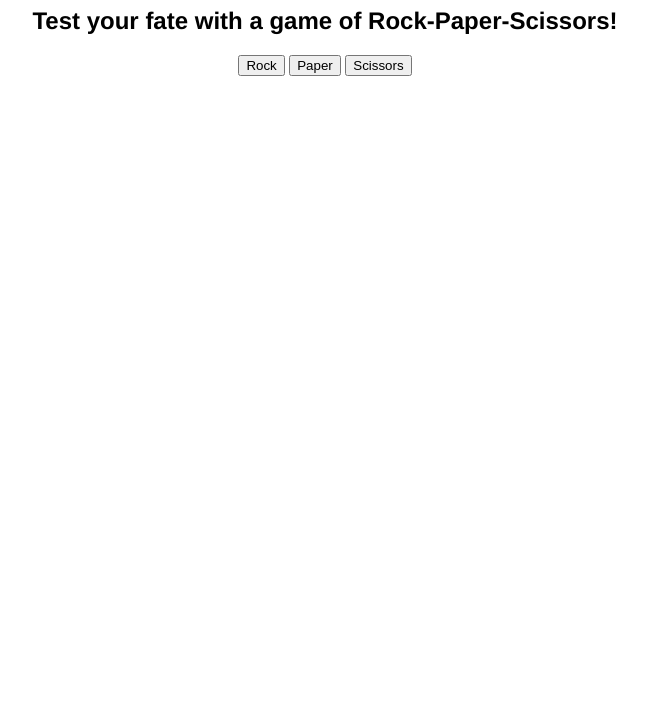
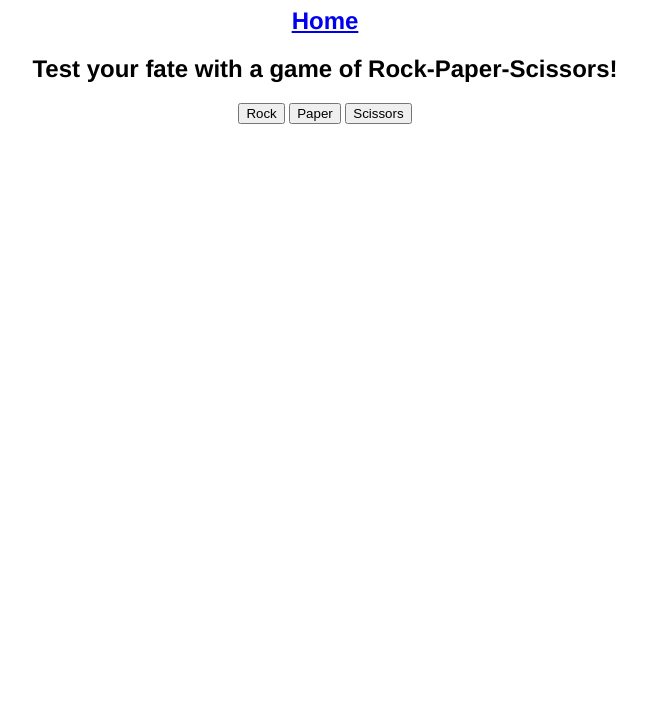
Before and after one commit to gabaci72/Rock-Paper-Scissors-NodeJS, a website: page index.html in a window 1280 px wide. Shown: the part 73-800 px from the top of the page, without its empty margins (315-962 px from the left). Drawn offline with Linux system fonts and the light colour scheme.

Commit message:
Home link adding

```diff
--- a/index.html
+++ b/index.html
@@ -15,6 +15,7 @@
 
 <body>
     <h1 id='title'>Welcome Stranger</h1>
+    <h2><a href='https://gabaci72.github.io/gabaci/'>Home</a></h2>
     <h2>Test your fate with a game of Rock-Paper-Scissors!</h2>
     <div>
         <button onclick='playGame("rock")'>Rock</button>
```
